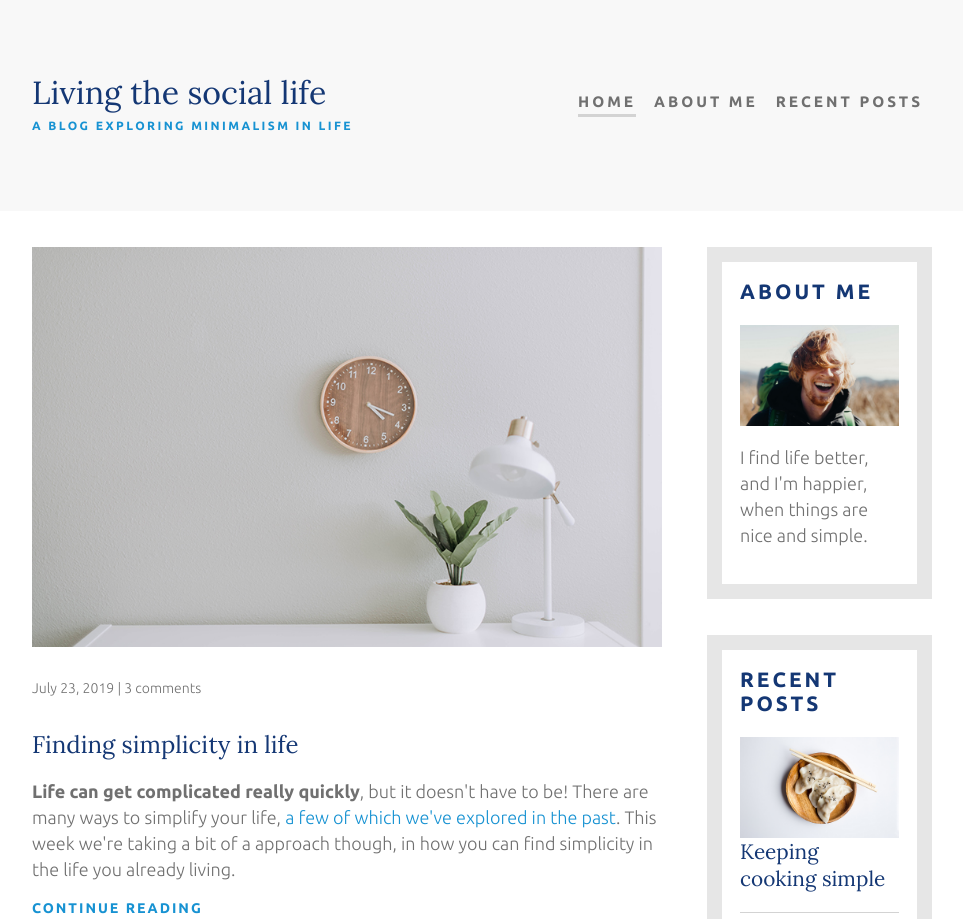
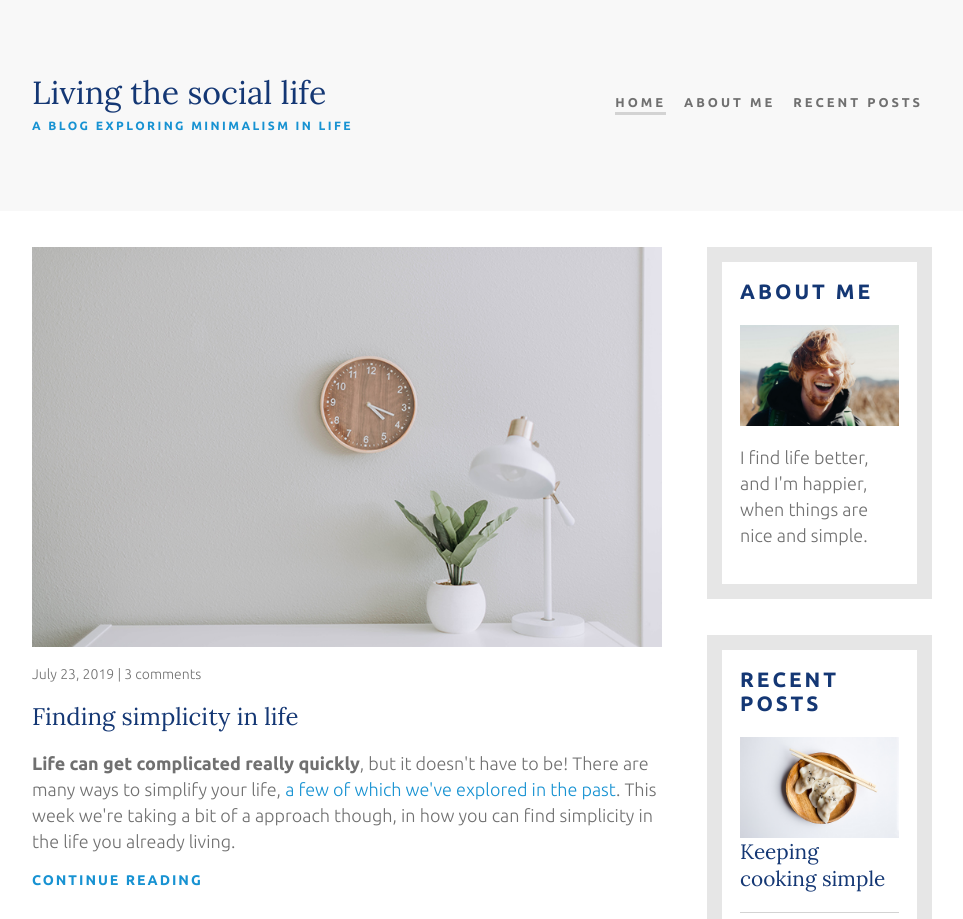
Before and after one commit to aimable0/simple-life-blog, a plain HTML site: page simple-life-project/index.html in a window 1280 px wide. Shown: the top 919 px of the page, without its empty margins (158-1121 px from the left). Drawn offline with Linux system fonts and the light colour scheme.

Commit message:
refinements

```diff
--- a/simple-life-project/styles/styles.css
+++ b/simple-life-project/styles/styles.css
@@ -88,7 +88,7 @@ nav a {
     letter-spacing: 3px;
     font-weight: 700;
     padding: .25em 0;
-    font-size: .95rem;
+    font-size: .8rem;
 }
 
 nav a:hover,
@@ -150,7 +150,7 @@ a:focus,
 }
 
 .article-info {
-    margin: 2em 0;
+    margin: 1em 0;
 }
 
 
```
